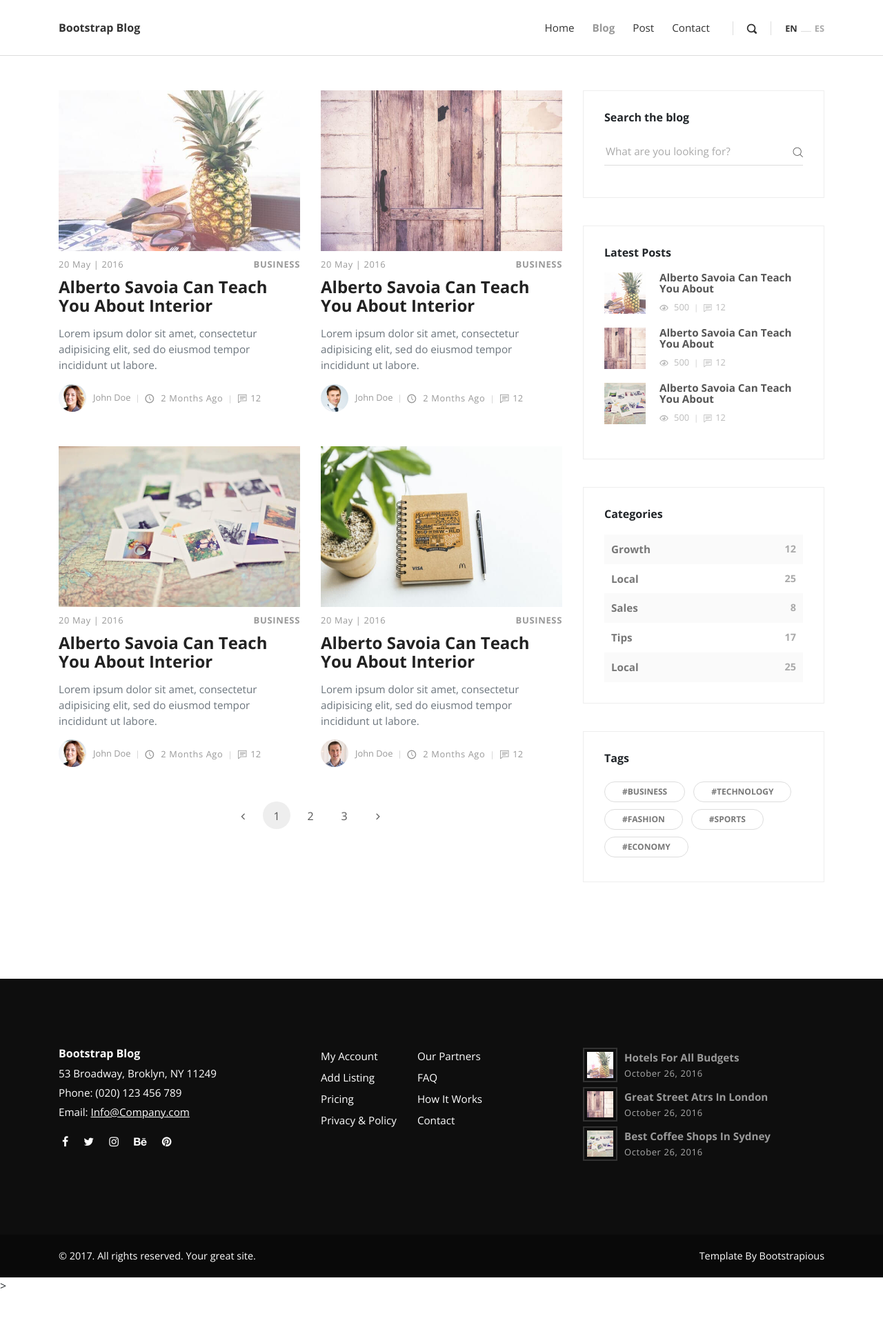
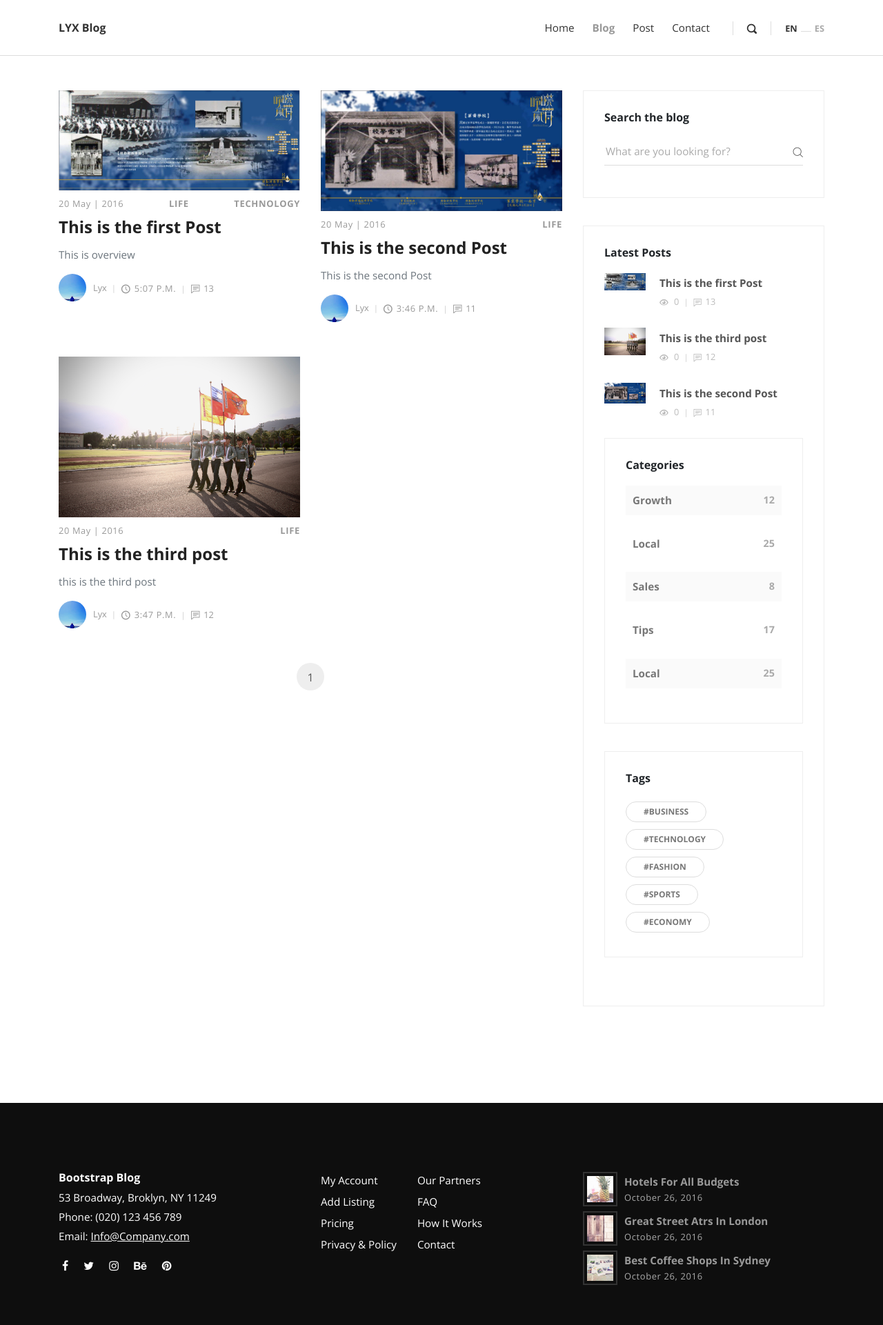
Before and after one commit to LichtLiu/Blog, a Django app: page /blog/ in a window 1280 px wide. Shown: the top 1921 px of the page at 69% size. Before the commit the page ends 1868 px from the top, so only its background shows below. Run offline with Django 3.2, Linux system fonts and the light colour scheme; data comes from the database, SQL or seed files in the repository; some libraries are stand-ins or nearby versions.

Commit message:
Part 3 2019/12/6 Panigator and Latest post not complete

```diff
--- a/blog/post/models.py
+++ b/blog/post/models.py
@@ -24,6 +24,7 @@ class Post(models.Model):
     overview = models.TextField()
     timestamp = models.TimeField(auto_now_add=True)
     comment_count = models.IntegerField(default=0)
+    view_count = models.IntegerField(default=0)
     author = models.ForeignKey(Author, on_delete=models.CASCADE)
     thumbnail = models.ImageField()
     categories = models.ManyToManyField(Category)
--- a/blog/post/views.py
+++ b/blog/post/views.py
@@ -1,3 +1,4 @@
+from django.core.paginator import Paginator, EmptyPage, PageNotAnInteger
 from django.shortcuts import render
 from .models import Post
 from marketing.models import Signup
@@ -20,7 +21,23 @@ def index(request):
 
 
 def blog(request):
-    return render(request, 'blog.html', {})
+    most_recent = Post.objects.order_by('-timestamp')[:3]
+    blog_list = Post.objects.all()
+    paginator = Paginator(blog_list, 4)
+    page_request_var = 'page'
+    page = request.GET.get(page_request_var)
+    try:
+        paginated_queryset = paginator.page(page)
+    except PageNotAnInteger:
+        paginated_queryset = paginator.page(1)
+    except EmptyPage:
+        paginated_queryset = paginator.page(paginator.num_pages)
+
+    context = {
+        'most_recent':most_recent,
+        'queryset':paginated_queryset,
+        'page_request_var':page_request_var }
+    return render(request, 'blog.html', context)
 
 
 def post(request):
--- a/blog/templates/blog.html
+++ b/blog/templates/blog.html
@@ -9,86 +9,39 @@
           <div class="container">
             <div class="row">
               <!-- post -->
+              {% for post in queryset %}
               <div class="post col-xl-6">
-                <div class="post-thumbnail"><a href="post.html"><img src="{% static 'img/blog-post-1.jpeg' %}" alt="..." class="img-fluid"></a></div>
+                <div class="post-thumbnail"><a href="post.html"><img src="{{ post.thumbnail.url }}" alt="..." class="img-fluid"></a></div>
                 <div class="post-details">
                   <div class="post-meta d-flex justify-content-between">
                     <div class="date meta-last">20 May | 2016</div>
-                    <div class="category"><a href="#">Business</a></div>
+                    {% for cat in post.categories.all %}
+                    <div class="category"><a href="#">{{ cat }}</a></div>
+                    {% endfor %}
                   </div><a href="post.html">
-                    <h3 class="h4">Alberto Savoia Can Teach You About Interior</h3></a>
-                  <p class="text-muted">Lorem ipsum dolor sit amet, consectetur adipisicing elit, sed do eiusmod tempor incididunt ut labore.</p>
-                  <footer class="post-footer d-flex align-items-center"><a href="#" class="author d-flex align-items-center flex-wrap">
-                      <div class="avatar"><img src="{% static 'img/avatar-3.jpg' %}" alt="..." class="img-fluid"></div>
-                      <div class="title"><span>John Doe</span></div></a>
-                    <div class="date"><i class="icon-clock"></i> 2 months ago</div>
-                    <div class="comments meta-last"><i class="icon-comment"></i>12</div>
-                  </footer>
-                </div>
-              </div>
-              <!-- post             -->
-              <div class="post col-xl-6">
-                <div class="post-thumbnail"><a href="post.html"><img src="{% static 'img/blog-post-2.jpg' %}" alt="..." class="img-fluid"></a></div>
-                <div class="post-details">
-                  <div class="post-meta d-flex justify-content-between">
-                    <div class="date meta-last">20 May | 2016</div>
-                    <div class="category"><a href="#">Business</a></div>
-                  </div><a href="post.html">
-                    <h3 class="h4">Alberto Savoia Can Teach You About Interior</h3></a>
-                  <p class="text-muted">Lorem ipsum dolor sit amet, consectetur adipisicing elit, sed do eiusmod tempor incididunt ut labore.</p>
-                  <div class="post-footer d-flex align-items-center"><a href="#" class="author d-flex align-items-center flex-wrap">
-                      <div class="avatar"><img src="{% static 'img/avatar-2.jpg' %}" alt="..." class="img-fluid"></div>
-                      <div class="title"><span>John Doe</span></div></a>
-                    <div class="date"><i class="icon-clock"></i> 2 months ago</div>
-                    <div class="comments meta-last"><i class="icon-comment"></i>12</div>
+                    <h3 class="h4">{{ post.title }}</h3></a>
+                  <p class="text-muted">{{ post.overview }}</p>
+                  <div class="post-footer d-flex align-items-center">
+                  <a href="#" class="author d-flex align-items-center flex-wrap">
+                      <div class="avatar"><img src="{{ post.author.profile_picture.url }}" alt="..." class="img-fluid"></div>
+                      <div class="title"><span>{{ post.author.user.username }}</span></div></a>
+                    <div class="date"><i class="icon-clock"></i>{{ post.timestamp }}</div>
+                    <div class="comments meta-last"><i class="icon-comment"></i>{{post.comment_count}}</div>
                   </div>
                 </div>
               </div>
-              <!-- post             -->
-              <div class="post col-xl-6">
-                <div class="post-thumbnail"><a href="post.html"><img src="{% static 'img/blog-post-3.jpeg' %}" alt="..." class="img-fluid"></a></div>
-                <div class="post-details">
-                  <div class="post-meta d-flex justify-content-between">
-                    <div class="date meta-last">20 May | 2016</div>
-                    <div class="category"><a href="#">Business</a></div>
-                  </div><a href="post.html">
-                    <h3 class="h4">Alberto Savoia Can Teach You About Interior</h3></a>
-                  <p class="text-muted">Lorem ipsum dolor sit amet, consectetur adipisicing elit, sed do eiusmod tempor incididunt ut labore.</p>
-                  <div class="post-footer d-flex align-items-center"><a href="#" class="author d-flex align-items-center flex-wrap">
-                      <div class="avatar"><img src="{% static 'img/avatar-3.jpg' %}" alt="..." class="img-fluid"></div>
-                      <div class="title"><span>John Doe</span></div></a>
-                    <div class="date"><i class="icon-clock"></i> 2 months ago</div>
-                    <div class="comments meta-last"><i class="icon-comment"></i>12</div>
-                  </div>
-                </div>
-              </div>
-              <!-- post -->
-              <div class="post col-xl-6">
-                <div class="post-thumbnail"><a href="post.html"><img src="{% static 'img/blog-post-4.jpeg' %}" alt="..." class="img-fluid"></a></div>
-                <div class="post-details">
-                  <div class="post-meta d-flex justify-content-between">
-                    <div class="date meta-last">20 May | 2016</div>
-                    <div class="category"><a href="#">Business</a></div>
-                  </div><a href="post.html">
-                    <h3 class="h4">Alberto Savoia Can Teach You About Interior</h3></a>
-                  <p class="text-muted">Lorem ipsum dolor sit amet, consectetur adipisicing elit, sed do eiusmod tempor incididunt ut labore.</p>
-                  <div class="post-footer d-flex align-items-center"><a href="#" class="author d-flex align-items-center flex-wrap">
-                      <div class="avatar"><img src="{% static 'img/avatar-1.jpg' %}" alt="..." class="img-fluid"></div>
-                      <div class="title"><span>John Doe</span></div></a>
-                    <div class="date"><i class="icon-clock"></i> 2 months ago</div>
-                    <div class="comments meta-last"><i class="icon-comment"></i>12</div>
-                  </div>
-                </div>
-              </div>
+              {% endfor %}
             </div>
             <!-- Pagination -->
             <nav aria-label="Page navigation example">
               <ul class="pagination pagination-template d-flex justify-content-center">
-                <li class="page-item"><a href="#" class="page-link"> <i class="fa fa-angle-left"></i></a></li>
-                <li class="page-item"><a href="#" class="page-link active">1</a></li>
-                <li class="page-item"><a href="#" class="page-link">2</a></li>
-                <li class="page-item"><a href="#" class="page-link">3</a></li>
-                <li class="page-item"><a href="#" class="page-link"> <i class="fa fa-angle-right"></i></a></li>
+                {% if queryset.has_previous %}
+                <li class="page-item"><a href="?{{ page_request_var }}={{ queryset.previous_page_number }}" class="page-link"> <i class="fa fa-angle-left"></i></a></li>
+                {% endif %}
+                <li class="page-item"><a href="#" class="page-link active">{{ queryset.number }}</a></li>
+                {% if queryset.has_next %}
+                <li class="page-item"><a href="?{{ page_request_var }}={{ queryset.next_page_number }}" class="page-link"> <i class="fa fa-angle-right"></i></a></li>
+                {% endif %}
               </ul>
             </nav>
           </div>
@@ -111,34 +64,21 @@
             <header>
               <h3 class="h6">Latest Posts</h3>
             </header>
+            {% for post in most_recent %}
+            <a href="#">
             <div class="blog-posts"><a href="#">
                 <div class="item d-flex align-items-center">
-                  <div class="image"><img src="{% static 'img/small-thumbnail-1.jpg' %}" alt="..." class="img-fluid"></div>
-                  <div class="title"><strong>Alberto Savoia Can Teach You About</strong>
+                  <div class="image"><img src="{{ post.thumbnail.url }}" alt="..." class="img-fluid"></div>
+                  <div class="title"><strong>{{ post.title }}</strong>
                     <div class="d-flex align-items-center">
-                      <div class="views"><i class="icon-eye"></i> 500</div>
-                      <div class="comments"><i class="icon-comment"></i>12</div>
+                      <div class="views"><i class="icon-eye"></i> {{ post.view_count }}</div>
+                      <div class="comments"><i class="icon-comment"></i>{{ post.comment_count }}</div>
                     </div>
                   </div>
-                </div></a><a href="#">
-                <div class="item d-flex align-items-center">
-                  <div class="image"><img src="{% static 'img/small-thumbnail-2.jpg' %}" alt="..." class="img-fluid"></div>
-                  <div class="title"><strong>Alberto Savoia Can Teach You About</strong>
-                    <div class="d-flex align-items-center">
-                      <div class="views"><i class="icon-eye"></i> 500</div>
-                      <div class="comments"><i class="icon-comment"></i>12</div>
-                    </div>
-                  </div>
-                </div></a><a href="#">
-                <div class="item d-flex align-items-center">
-                  <div class="image"><img src="{% static 'img/small-thumbnail-3.jpg' %}" alt="..." class="img-fluid"></div>
-                  <div class="title"><strong>Alberto Savoia Can Teach You About</strong>
-                    <div class="d-flex align-items-center">
-                      <div class="views"><i class="icon-eye"></i> 500</div>
-                      <div class="comments"><i class="icon-comment"></i>12</div>
-                    </div>
-                  </div>
-                </div></a></div>
+                </div>
+            </a>
+            {% endfor %}
+
           </div>
           <!-- Widget [Categories Widget]-->
           <div class="widget categories">
--- a/blog/templates/header.html
+++ b/blog/templates/header.html
@@ -19,7 +19,7 @@
           <div class="container">
             <!-- Navbar Brand -->
             <div class="navbar-header d-flex align-items-center justify-content-between">
-              <!-- Navbar Brand --><a href="/" class="navbar-brand">Bootstrap Blog</a>
+              <!-- Navbar Brand --><a href="/" class="navbar-brand">LYX Blog</a>
               <!-- Toggle Button-->
               <button type="button" data-toggle="collapse" data-target="#navbarcollapse" aria-controls="navbarcollapse" aria-expanded="false" aria-label="Toggle navigation" class="navbar-toggler"><span></span><span></span><span></span></button>
             </div>
```
